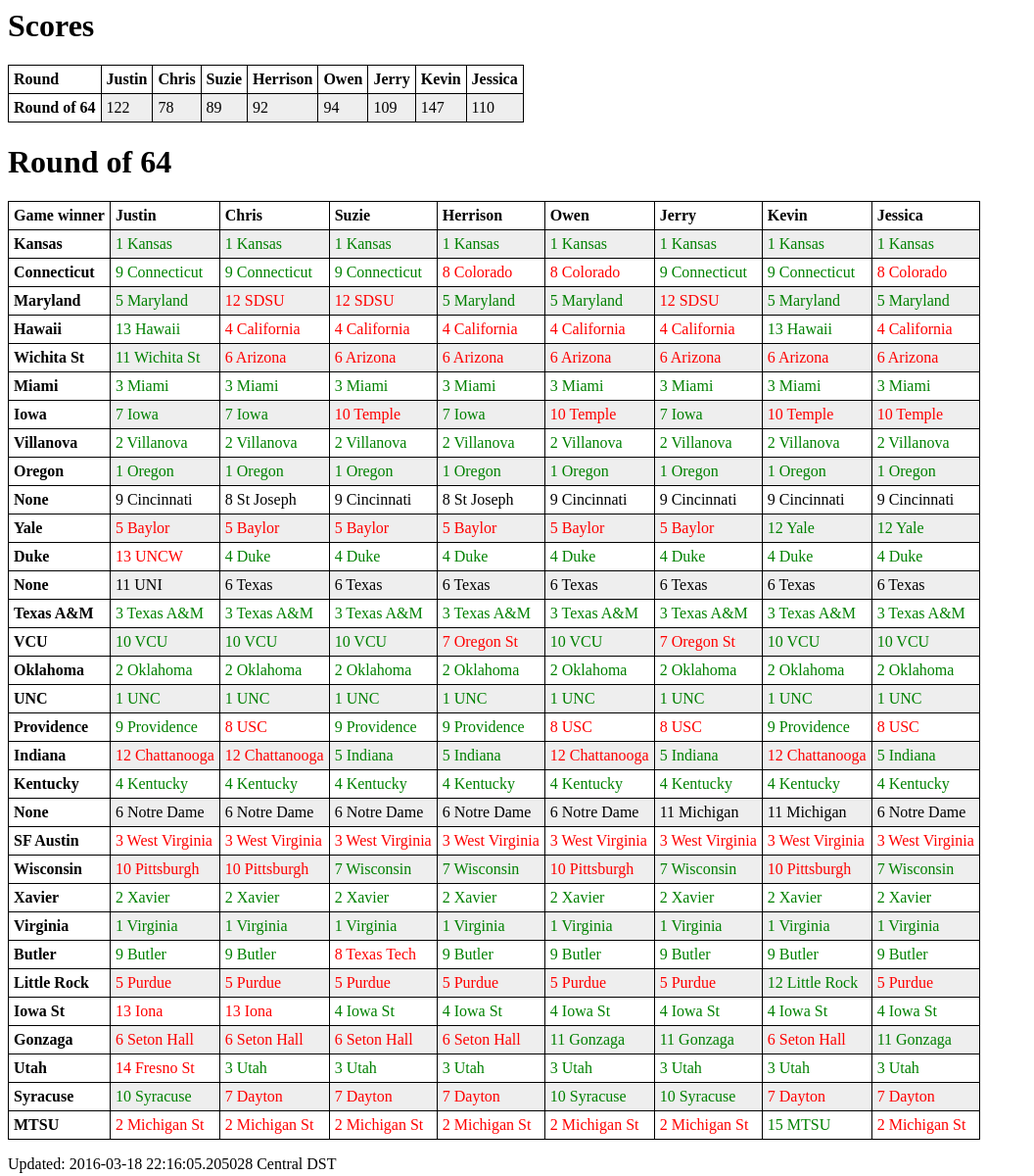
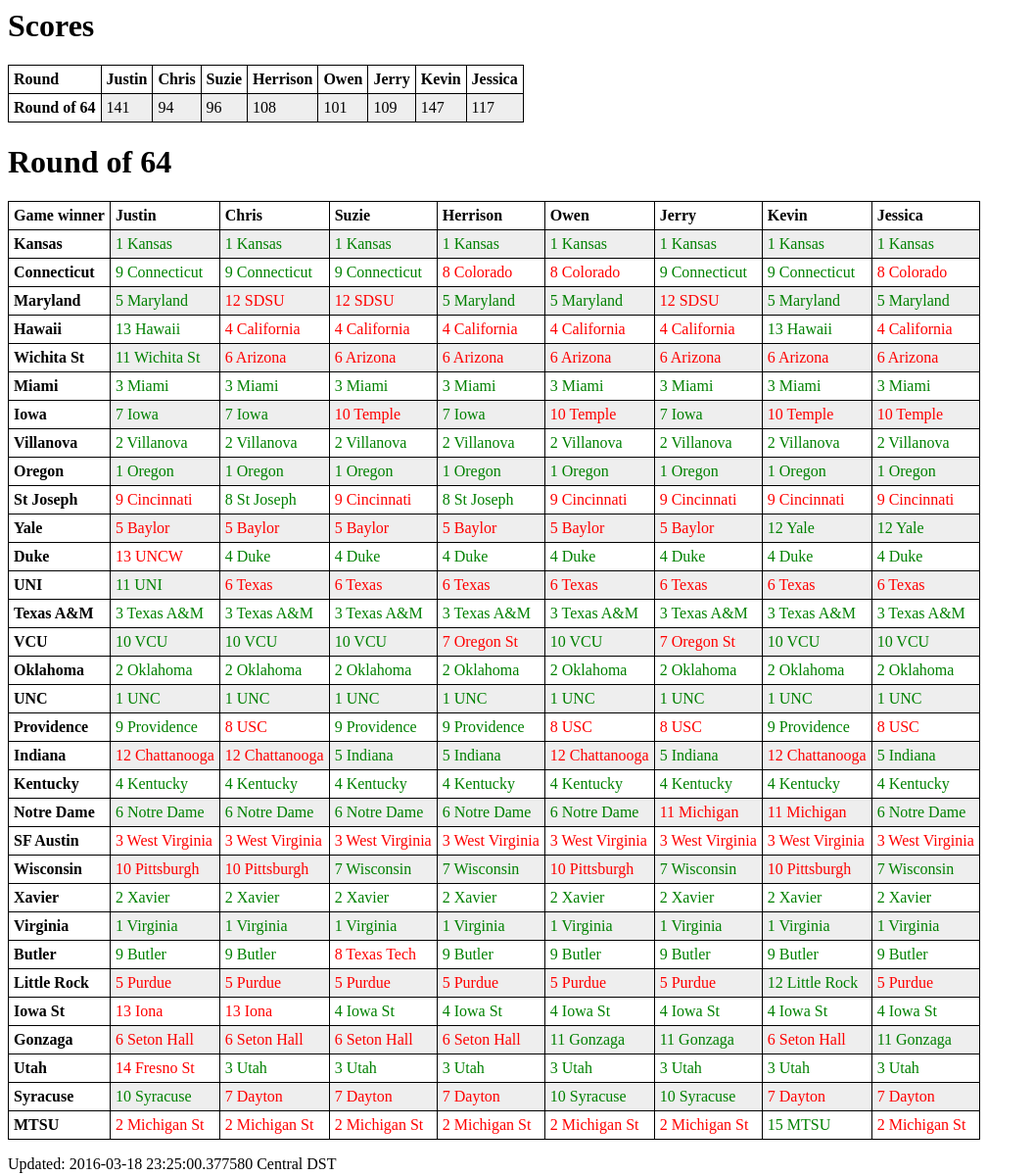
Before and after one commit to kevinhark/brackets2016, a plain HTML site: page index.html in a window 1280 px wide. Shown: the whole page at 98% size, without its empty margins (0-1056 px from the left). Drawn offline with Linux system fonts and the light colour scheme.

```diff
--- a/index.html
+++ b/index.html
@@ -46,21 +46,21 @@ Jessica</th>
 <th>
 Round of 64</th>
 <td>
-122</td>
-<td>
-78</td>
-<td>
-89</td>
-<td>
-92</td>
+141</td>
 <td>
 94</td>
+<td>
+96</td>
+<td>
+108</td>
+<td>
+101</td>
 <td>
 109</td>
 <td>
 147</td>
 <td>
-110</td>
+117</td>
 </table>
 <h1>Round of 64</h1>
 <table id="t01">
@@ -247,23 +247,23 @@ Round of 64</th>
 <font color="green">1 Oregon</font></td>
 </tr>
 <tr>
-<th>None</th>
+<th>St Joseph</th>
 <td>
-<font color="black">9 Cincinnati</font></td>
+<font color="red">9 Cincinnati</font></td>
 <td>
-<font color="black">8 St Joseph</font></td>
+<font color="green">8 St Joseph</font></td>
 <td>
-<font color="black">9 Cincinnati</font></td>
+<font color="red">9 Cincinnati</font></td>
 <td>
-<font color="black">8 St Joseph</font></td>
+<font color="green">8 St Joseph</font></td>
 <td>
-<font color="black">9 Cincinnati</font></td>
+<font color="red">9 Cincinnati</font></td>
 <td>
-<font color="black">9 Cincinnati</font></td>
+<font color="red">9 Cincinnati</font></td>
 <td>
-<font color="black">9 Cincinnati</font></td>
+<font color="red">9 Cincinnati</font></td>
 <td>
-<font color="black">9 Cincinnati</font></td>
+<font color="red">9 Cincinnati</font></td>
 </tr>
 <tr>
 <th>Yale</th>
@@ -304,23 +304,23 @@ Round of 64</th>
 <font color="green">4 Duke</font></td>
 </tr>
 <tr>
-<th>None</th>
+<th>UNI</th>
 <td>
-<font color="black">11 UNI</font></td>
+<font color="green">11 UNI</font></td>
 <td>
-<font color="black">6 Texas</font></td>
+<font color="red">6 Texas</font></td>
 <td>
-<font color="black">6 Texas</font></td>
+<font color="red">6 Texas</font></td>
 <td>
-<font color="black">6 Texas</font></td>
+<font color="red">6 Texas</font></td>
 <td>
-<font color="black">6 Texas</font></td>
+<font color="red">6 Texas</font></td>
 <td>
-<font color="black">6 Texas</font></td>
+<font color="red">6 Texas</font></td>
 <td>
-<font color="black">6 Texas</font></td>
+<font color="red">6 Texas</font></td>
 <td>
-<font color="black">6 Texas</font></td>
+<font color="red">6 Texas</font></td>
 </tr>
 <tr>
 <th>Texas A&M</th>
@@ -456,23 +456,23 @@ Round of 64</th>
 <font color="green">4 Kentucky</font></td>
 </tr>
 <tr>
-<th>None</th>
+<th>Notre Dame</th>
 <td>
-<font color="black">6 Notre Dame</font></td>
+<font color="green">6 Notre Dame</font></td>
 <td>
-<font color="black">6 Notre Dame</font></td>
+<font color="green">6 Notre Dame</font></td>
 <td>
-<font color="black">6 Notre Dame</font></td>
+<font color="green">6 Notre Dame</font></td>
 <td>
-<font color="black">6 Notre Dame</font></td>
+<font color="green">6 Notre Dame</font></td>
 <td>
-<font color="black">6 Notre Dame</font></td>
+<font color="green">6 Notre Dame</font></td>
 <td>
-<font color="black">11 Michigan</font></td>
+<font color="red">11 Michigan</font></td>
 <td>
-<font color="black">11 Michigan</font></td>
+<font color="red">11 Michigan</font></td>
 <td>
-<font color="black">6 Notre Dame</font></td>
+<font color="green">6 Notre Dame</font></td>
 </tr>
 <tr>
 <th>SF Austin</th>
@@ -684,5 +684,5 @@ Round of 64</th>
 <font color="red">2 Michigan St</font></td>
 </tr>
 </table>
-<p>Updated: 2016-03-18 22:16:05.205028 Central DST</p>
+<p>Updated: 2016-03-18 23:25:00.377580 Central DST</p>
 </div></html></body>
```
Also changed, not shown: 1 other file.
